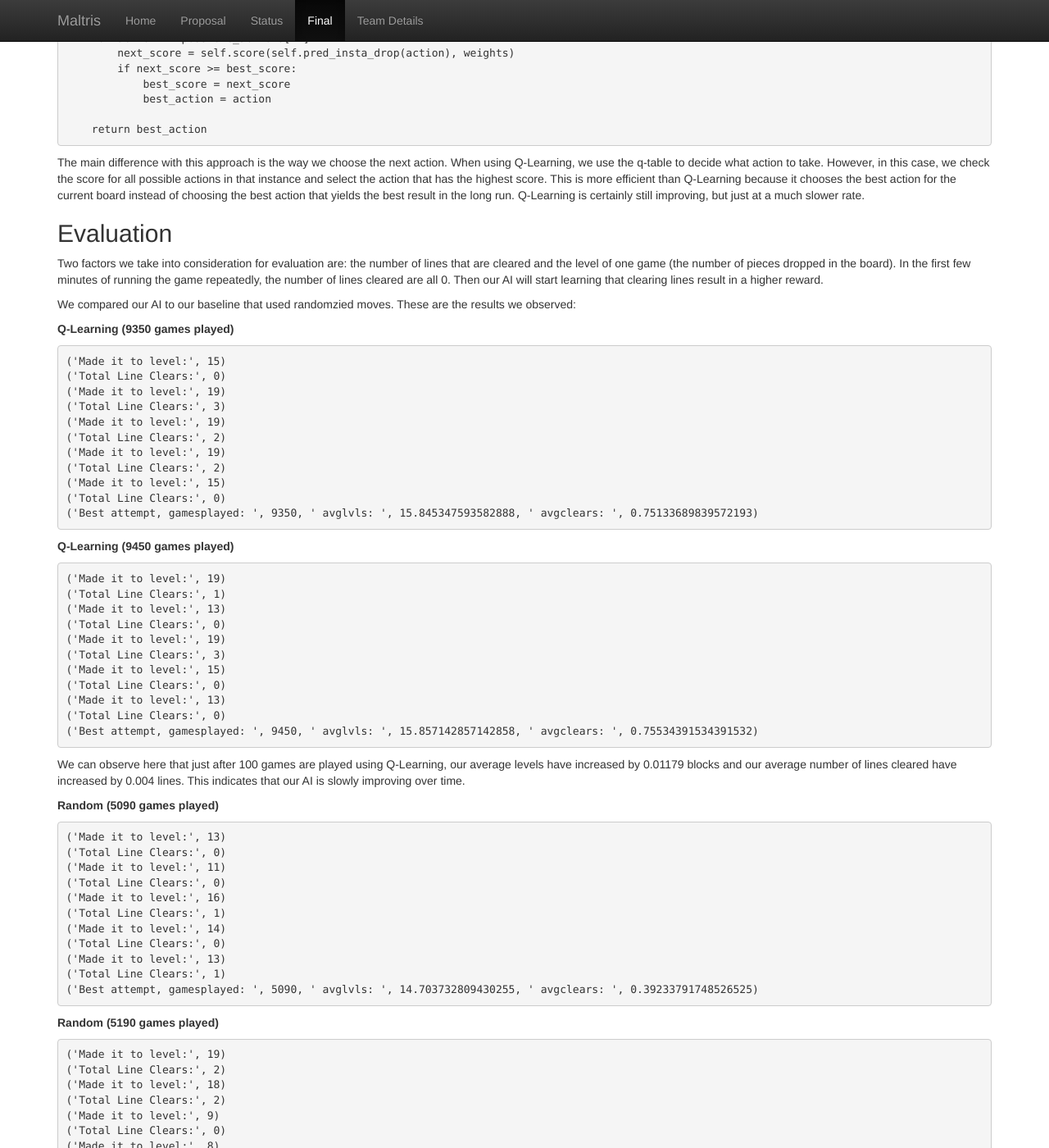
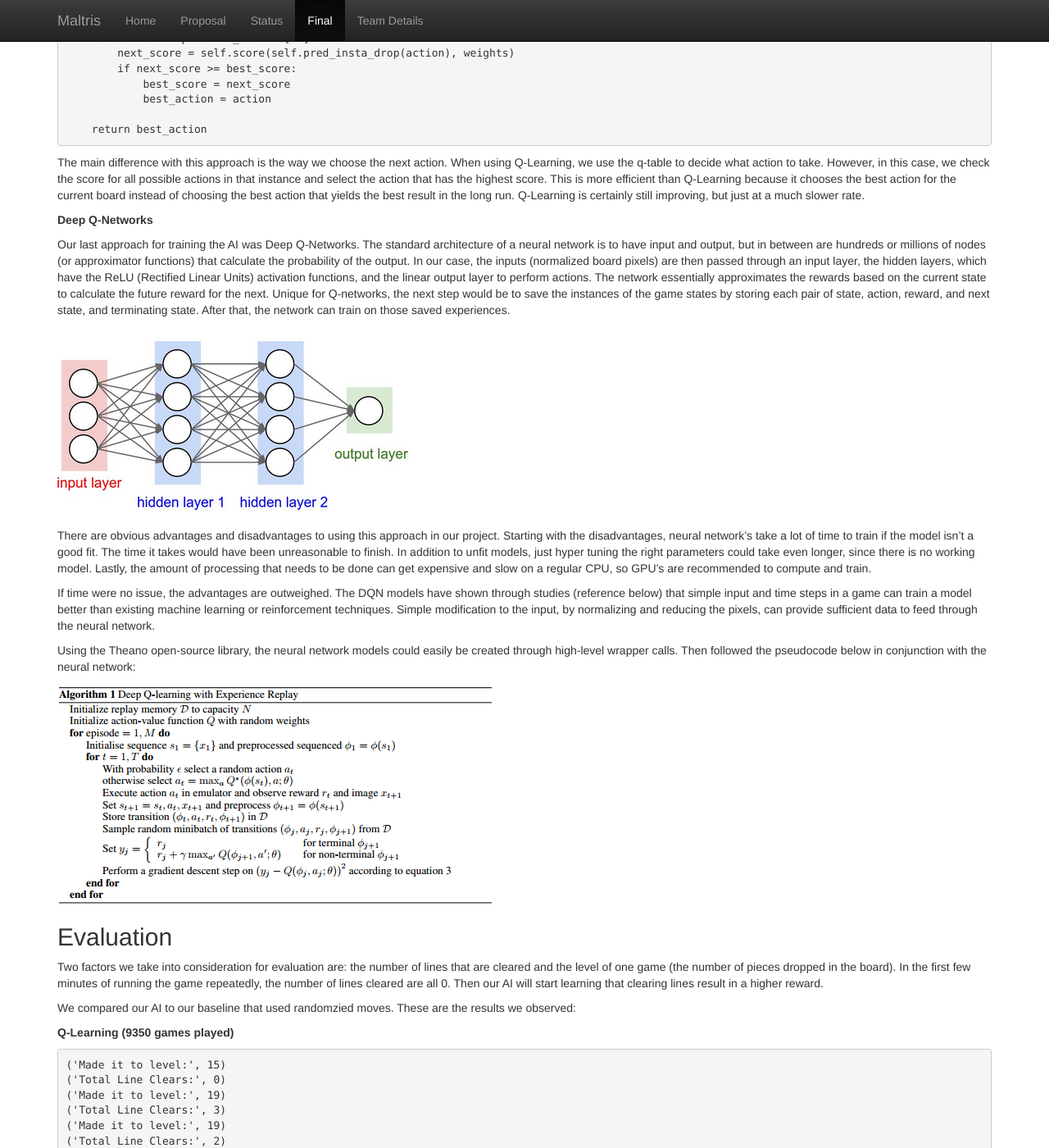
Before and after one commit to julia-tong/Maltris, a Jekyll site: the page built from docs/final.md, in a window 1280 px wide and 1400 px high, scrolled down 1792 px. Shown: the whole window at 82% size. Built offline with Jekyll 4.4.1, drawn with Linux system fonts in a browser that asks for light colours.

Commit message:
Added deepq

```diff
--- a/docs/final.md
+++ b/docs/final.md
@@ -60,6 +60,22 @@ For our second approach, we decided to take a step further by using Differential
         return best_action
 
 The main difference with this approach is the way we choose the next action. When using Q-Learning, we use the q-table to decide what action to take. However, in this case, we check the score for all possible actions in that instance and select the action that has the highest score. This is more efficient than Q-Learning because it chooses the best action for the current board instead of choosing the best action that yields the best result in the long run. Q-Learning is certainly still improving, but just at a much slower rate.
+
+**Deep Q-Networks**
+
+Our last approach for training the AI was Deep Q-Networks.  The standard architecture of a neural network is to have input and output, but in between are hundreds or millions of nodes (or approximator functions) that calculate the probability of the output. In our case, the inputs (normalized board pixels) are then passed through an input layer, the hidden layers, which have the ReLU (Rectified Linear Units) activation functions, and the linear output layer to perform actions.  The network essentially approximates the rewards based on the current state to calculate the future reward for the next. Unique for Q-networks, the next step would be to save the instances of the game states by storing each pair of state, action, reward, and next state, and terminating state.  After that, the network can train on those saved experiences.
+
+![](https://github.com/julia-tong/Maltris/blob/master/images/neuralnet.png?raw=true "Maltris")
+
+There are obvious advantages and disadvantages to using this approach in our project. Starting with the disadvantages, neural network’s take a lot of time to train if the model isn’t a good fit.  The time it takes would have been unreasonable to finish.  In addition to unfit models, just hyper tuning the right parameters could take even longer, since there is no working model.  Lastly, the amount of processing that needs to be done can get expensive and slow on a regular CPU, so GPU’s are recommended to compute and train.
+
+If time were no issue, the advantages are outweighed. The DQN models have shown through studies (reference below) that simple input and time steps in a game can train a model better than existing machine learning or reinforcement techniques.  Simple modification to the input, by normalizing and reducing the pixels, can provide sufficient data to feed through the neural network.
+
+Using the Theano open-source library, the neural network models could easily be created through high-level wrapper calls. Then followed the pseudocode below in conjunction with the neural network:
+
+![](https://github.com/julia-tong/Maltris/blob/master/images/deepq.png?raw=true "Maltris")
+
+
 
 ## Evaluation
 
```
Also changed, not shown: images/deepq.png (added), images/neuralnet.png (added).
